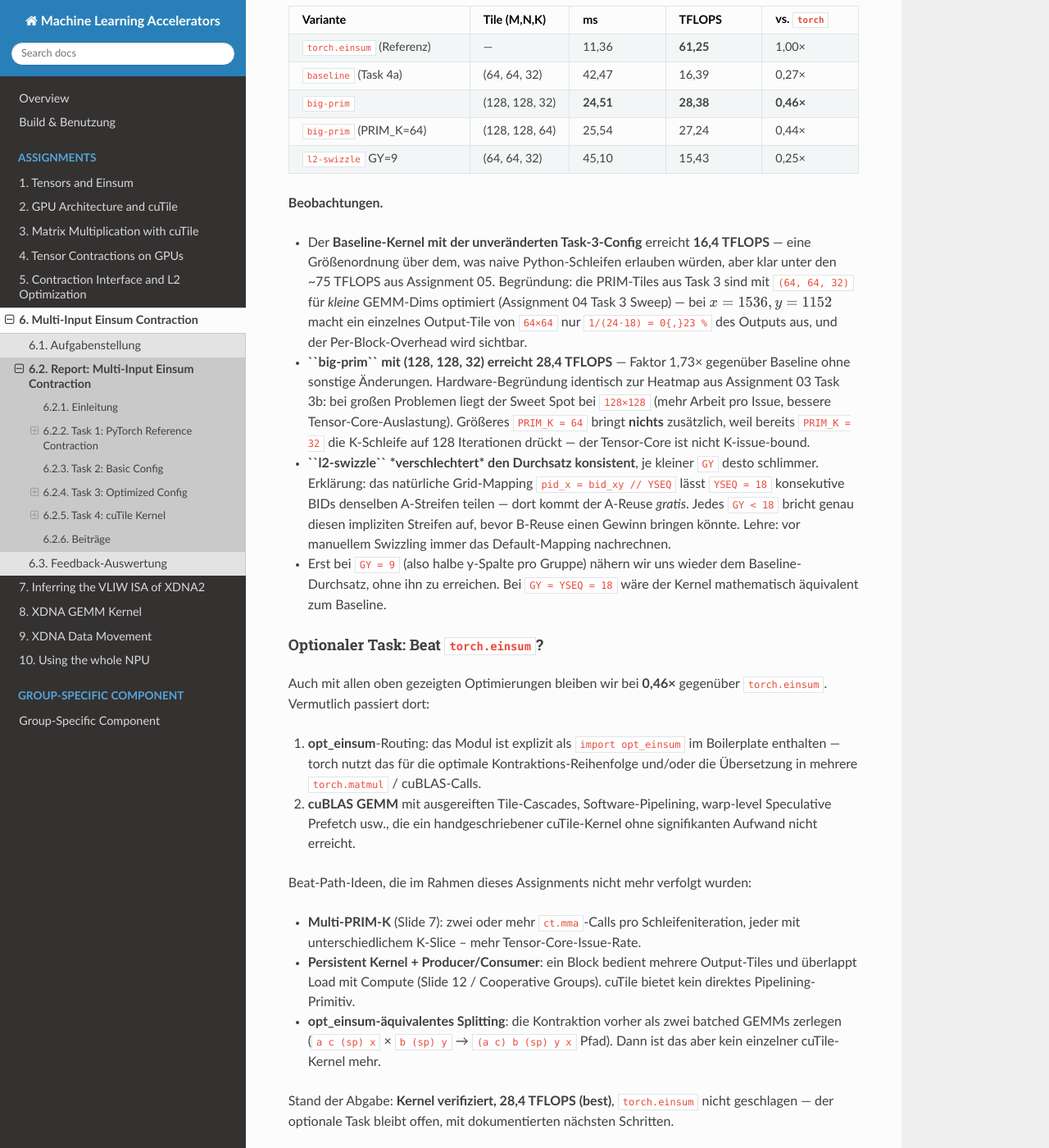
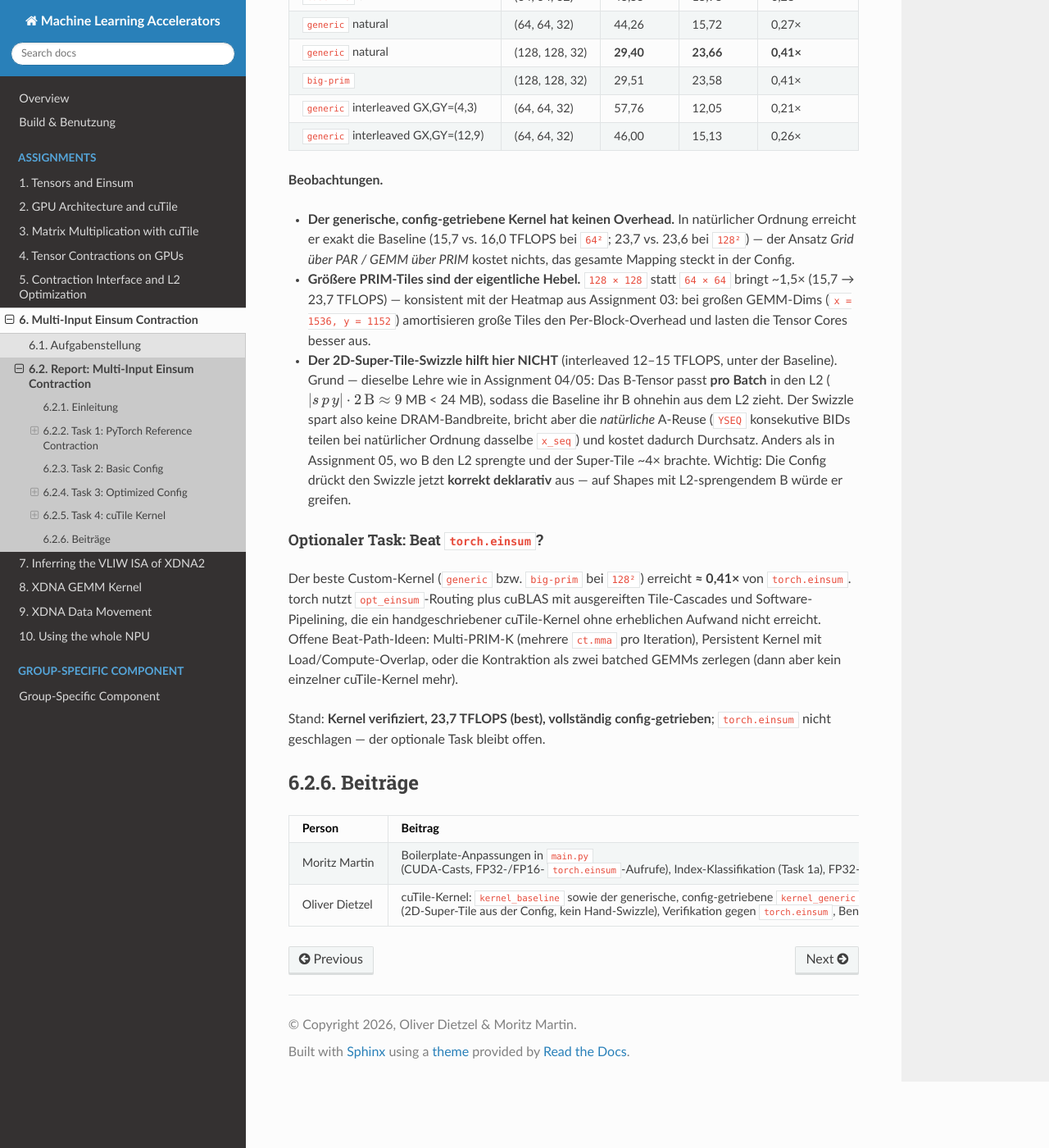
Before and after one commit to Intelligence420/mla, a Sphinx documentation site: the page built from sphinx/source/chapters/06_multi_input_einsum/loesung.rst, in a window 1280 px wide and 1400 px high, scrolled down 6830 px. Shown: the whole window at 82% size. Built offline with Sphinx 7.4.7 and the Read the Docs theme 3.1.0, drawn with Linux system fonts in a browser that asks for light colours; some of the changed text lies outside the part shown.

Commit message:
fix assignment 6

```diff
--- a/sphinx/source/chapters/06_multi_input_einsum/index.rst
+++ b/sphinx/source/chapters/06_multi_input_einsum/index.rst
@@ -15,4 +15,3 @@ nutzt und gegen die Referenz verglichen wird.
 
    aufgabe
    loesung
-   feedback
--- a/sphinx/source/chapters/06_multi_input_einsum/loesung.rst
+++ b/sphinx/source/chapters/06_multi_input_einsum/loesung.rst
@@ -172,66 +172,70 @@ Task 3: Optimized Config
 Strategie
 ----------
 
-**Plan C**: Task-3-Config bleibt Single-PRIM mit Slide-5-L2-Pattern
-(klar, deklarativ); Task-4a-Kernel nutzt **Pre-Loading via
-``ct.extract``** (Slide 11) — direkt motiviert durch die fehlende
-Stride-1-K-Dim. Multi-PRIM-K (Slide 7) bleibt für den optionalen Task.
+Die L2-Optimierung wird **datengetrieben über die Config** ausgedrückt –
+nicht per Hand im Kernel. Wie in Assignment 05 (Task 4) entsteht ein
+2D-Super-Tile durch eine **zusätzliche Split-Ebene** und eine Permutation, die
+die parallelen **M- und N-PAR-Achsen verschachtelt** (Gruppen-Achsen innen).
+Der Kernel bleibt dadurch generisch (Grid über die PAR-Achsen, GEMM über die
+PRIM-Achsen) und braucht keine eigene Swizzle-Arithmetik.
 
 PRIM-Tile-Größen aus A05 übernommen (auf GB10/FP16 die belegt-besten
 ``ct.mma``-Footprints): :math:`|x_{\text{prim}}| = |y_{\text{prim}}| = 64,
 \; |s\!p_{\text{prim}}| = 32`.
 
-Pipeline
---------
+Pipeline (``build_optimized_config``)
+-------------------------------------
 
 .. code-block:: python
 
    opt = Optimizer(cfg)
-   opt.fuse_dims(2, 3)                           # s,p -> sp
-   opt.split_dim(2, k_total // PRIM_K, PRIM_K)   # sp -> sp_seq, sp_prim
-   opt.split_dim(4, x_sz   // PRIM_M, PRIM_M)    # x  -> x_seq,  x_prim
-   opt.split_dim(7, y_sz   // PRIM_N, PRIM_N)    # y  -> y_seq,  y_prim
-   opt.permute_dims([0, 1, 4, 6, 7, 2, 5, 8, 3]) # ins Slide-5-Layout
+   # 1) K fusen + mma-Tile abspalten
+   opt.fuse_dims(2, 3)                     # s,p -> sp
+   opt.split_dim(2, k_total // 32, 32)     # sp -> sp_seq, sp_prim
+   opt.split_dim(4, x_seq, 64)             # x  -> x_seq,  x_prim
+   opt.split_dim(7, y_seq, 64)             # y  -> y_seq,  y_prim
+   # 2) Super-Tile abspalten (Gruppengröße GX, GY)
+   opt.split_dim(4, x_seq // GX, GX)       # x_seq -> x_super, x_group
+   opt.split_dim(8, y_seq // GY, GY)       # y_seq -> y_super, y_group
+   # 3) M-/N-PAR-Achsen verschachteln, Gruppen-Achsen innen
+   opt.permute_dims([0, 1, 7, 4, 8, 5, 9, 2, 6, 10, 3])
    opt.make_executable()
 
-* Nur ``s``/``p`` lassen sich fusen — in A und B beide adjazent
-  (``p`` innerer, ``s`` outer in beiden). Andere Paare (``a``+``c``,
-  ``b``+``y``, ``x``+``y``) scheitern an der Adjazenz im Output.
-* Explizites ``permute_dims`` vor ``make_executable`` erzwingt
-  PRIM-Block ``[M, N, K]`` (sonst landet ``sp_prim`` links von
-  ``x_prim``/``y_prim`` durch die stabile Default-Sortierung).
+* Nur ``s``/``p`` lassen sich fusen — in A und B beide adjazent **und in
+  gleicher relativer Reihenfolge** (``p`` innen, ``s`` außen). Andere Paare
+  scheitern an der Adjazenz/Reihenfolge im Output.
+* Die Permutation zieht ``x_group`` und ``y_group`` nach innen, sodass die
+  Grid-Enumeration ein ``GX × GY``-Super-Tile abläuft, bevor sie zum nächsten
+  Super-Block springt — das *ist* der Swizzle, rein deklarativ in der Config.
 * ``make_executable`` setzt PAR/SEQ/PRIM und schließt mit ``verify()``.
 
 Ergebnis
 --------
 
+Optimierte Config (``GX = 4, GY = 3``):
+
 .. code-block:: text
 
-   pos name    type  exec      size   stride_A   stride_B   stride_C
-   ------------------------------------------------------------------
-   0   a       M     PAR          4   18874368          0   21233664
-   1   c       M     PAR          3    6291456          0    1769472
-   2   x_seq   M     PAR         24         64          0         64
-   3   b       N     PAR          4          0    4718592    5308416
-   4   y_seq   N     PAR         18          0         64      98304
-   5   sp_seq  K     SEQ        128      49152      36864          0
-   6   x_prim  M     PRIM        64          1          0          1
-   7   y_prim  N     PRIM        64          0          1       1536
-   8   sp_prim K     PRIM        32       1536       1152          0
+   pos name     type  exec      size   stride_A   stride_B   stride_C
+   -------------------------------------------------------------------
+   0   a        M     PAR          4   18874368          0   21233664
+   1   c        M     PAR          3    6291456          0    1769472
+   2   b        N     PAR          4          0    4718592    5308416
+   3   x_super  M     PAR          6        256          0        256
+   4   y_super  N     PAR          6          0        192     294912
+   5   x_group  M     PAR          4         64          0         64
+   6   y_group  N     PAR          3          0         64      98304
+   7   sp_seq   K     SEQ        128      49152      36864          0
+   8   x_prim   M     PRIM        64          1          0          1
+   9   y_prim   N     PRIM        64          0          1       1536
+   10  sp_prim  K     PRIM        32       1536       1152          0
 
    data_type=FLOAT16  prim_main=GEMM  prim_last=NONE  prim_first=ZERO
 
-Layout: 5× PAR (3M, 2N) | 1× SEQ-K | PRIM-Block ``[M, N, K]``.
-
-**Tile-Geometrie im PRIM-Block.** A: ``x_prim`` Stride 1, ``sp_prim``
-Stride 1536 → A-Tile ist memory-(K, M) statt (M, K). B: ``y_prim``
-Stride 1, ``sp_prim`` Stride 1152 → klassisches (K, N)-Layout. Genau
-diese A-Asymmetrie motiviert das Pre-Loading in Task 4a.
-
-L2-Working-Set (FP16, GB10 ~30 MB L2):
-:math:`m_{l2} = a \cdot c \cdot x_{\text{seq}} = 288,
-\; n_{l2} = b \cdot y_{\text{seq}} = 72`.
-Volle K-Schiene: A ≈ 2,3 MB, B ≈ 0,6 MB — passt locker.
+Layout: 7× PAR mit **verschachtelten** M-/N-Achsen (``x_group``, ``y_group``
+innen) | 1× SEQ-K | PRIM-Block ``[M, N, K]``. Das komplette Super-Tiling steckt
+in der Dimensionsstruktur; der Kernel liest sie nur aus. ``GX = x_{seq}`` bzw.
+``GY = y_{seq}`` (super = 1) ergäbe wieder die natürliche Enumeration.
 
 Task 4: cuTile Kernel
 ======================
@@ -239,92 +243,73 @@ Task 4: cuTile Kernel
 Task 4a: Kernel-Design
 -----------------------
 
-Der Baseline-Kernel ist die wörtliche Umsetzung der Task-3-Config: ein
-3D-Grid über die fünf PAR-Achsen (zu drei ``ct.bid``-Achsen gefaltet,
-weil cuTile nur drei Block-IDs hat), eine innere ``for sp_seq``-Schleife
-über die einzige SEQ-K-Achse, und im Schleifenrumpf genau ein
+Alle Nicht-Referenz-Kernel folgen der Config: ein 3D-Grid über die PAR-Achsen
+(auf drei ``ct.bid`` gefaltet, da cuTile nur drei Block-IDs hat), eine innere
+``for sp_seq``-Schleife über die einzige SEQ-K-Achse und im Rumpf genau ein
 ``ct.mma`` auf dem PRIM-Block ``(x_prim, y_prim, sp_prim)``.
 
-Grid-Faltung
-^^^^^^^^^^^^
+Generischer, config-getriebener Kernel
+^^^^^^^^^^^^^^^^^^^^^^^^^^^^^^^^^^^^^^^^
 
-Insgesamt :math:`|a| \cdot |c| \cdot |x_{\text{seq}}| \cdot |b| \cdot
-|y_{\text{seq}}| = 4 \cdot 3 \cdot 24 \cdot 4 \cdot 18 = 20\,736`
-Blöcke. Auf drei ``ct.bid``-Achsen geklappt:
+``kernel_generic`` setzt den Feedback-Punkt (identisch zu Assignment 05) um:
+die L2-Lokalität kommt aus der **Dimensionsstruktur der Config**, nicht aus
+einer Swizzle-Formel im Kernel. Grid:
+``(a·c, b, x_super·y_super·x_group·y_group)``. Die ``bid(2)``-Achse wird per
+verschachteltem divmod über die Super-/Group-Größen (aus ``_extract_par(cfg)``
+gelesen) dekodiert – mit den **Gruppen-Achsen innen**, sodass aufeinander
+folgende BIDs ein ``GX × GY``-Super-Tile abdecken:
 
-.. code-block:: text
+.. code-block:: python
 
-   bid(0) = a · c            range  12   →  (pid_a, pid_c)
-   bid(1) = b                range   4   →   pid_b
-   bid(2) = x_seq · y_seq    range 432   →  (pid_x, pid_y)
+   g = ct.bid(2)
+   y_grp = g %  GY;  g = g // GY
+   x_grp = g %  GX;  g = g // GX
+   y_sup = g %  YS;  x_sup = g // YS
+   pid_x = x_sup * GX + x_grp     # x_seq-Tile-Index
+   pid_y = y_sup * GY + y_grp     # y_seq-Tile-Index
 
-Dadurch teilen ``YSEQ`` konsekutive BIDs (``bid(2) // YSEQ = x_seq``)
-denselben ``x_seq``-Streifen — die A-Tile-Spalte wird über bis zu 18
-Blöcke wiederverwendet, ohne dass es eine eigene Swizzle-Logik braucht.
+Keine ``// blocks_per_group``-Arithmetik mehr. Ändert man die Split-/Permute-
+Pipeline in ``build_optimized_config``, passt sich das Launch-Layout über
+``_extract_par`` automatisch an – der Kernel bleibt unverändert.
 
 mma-Reihenfolge und der B-Permute
 ^^^^^^^^^^^^^^^^^^^^^^^^^^^^^^^^^^
 
-Die Output-Tile-Form ist :math:`(y_{\text{prim}}, x_{\text{prim}})` —
-``y`` ist die äußere, ``x`` die innere (stride-1) Achse von
-``tensor_abcyx``. ``ct.mma`` ist ``(M, K) @ (K, N) → (M, N)``, also
-mappen wir :math:`M = y_{\text{prim}}, N = x_{\text{prim}},
-K = sp_{\text{prim}}`. Daraus ergibt sich:
-
-* A-Tile aus ``tensor_acspx``: ``shape=(1, 1, 1, tk, 1, tx)`` →
-  Reshape auf :math:`(K, N)` direkt verwendbar – kein Permute.
-* B-Tile aus ``tensor_bspy``: ``shape=(1, 1, tk, 1, ty)`` →
-  Reshape auf :math:`(K, M)`, **muss** auf :math:`(M, K)` permutiert
-  werden, bevor es als erstes mma-Argument geht. Genau einmal pro
-  Schleifeniteration, also 128 ``ct.permute``-Calls pro Block. Die
-  Permute kann der Compiler auf Tile-Fragment-Ebene mit der nächsten
-  mma-Operation fusionieren – im Profil kein eigener Posten.
-
-Kernel-Rumpf
-^^^^^^^^^^^^
+Die Output-Tile-Form ist :math:`(y_{\\text{prim}}, x_{\\text{prim}})` —
+``y`` ist die äußere, ``x`` die innere (stride-1) Achse von ``tensor_abcyx``.
+``ct.mma`` ist ``(M, K) @ (K, N) → (M, N)``, also
+:math:`M = y_{\\text{prim}}, N = x_{\\text{prim}}, K = sp_{\\text{prim}}`:
 
 .. code-block:: python
 
    acc = ct.full((ty, tx), 0, dtype=ct.float32)
    for sp_seq in range(SPSEQ):
        a_tile = ct.load(A, index=(pid_a, pid_c, sp_seq, 0, pid_x, 0),
-                        shape=(1, 1, 1, tk, 1, tx),
-                        padding_mode=ct.PaddingMode.ZERO)
+                        shape=(1, 1, 1, tk, 1, tx), padding_mode=ct.PaddingMode.ZERO)
        b_tile = ct.load(B, index=(pid_b, sp_seq, 0, pid_y, 0),
-                        shape=(1, 1, tk, 1, ty),
-                        padding_mode=ct.PaddingMode.ZERO)
-       a_kx = ct.reshape(a_tile, (tk, tx))      # (sp_prim, x_prim) = (K, N)
-       b_ky = ct.reshape(b_tile, (tk, ty))      # (sp_prim, y_prim) = (K, M)
-       b_yk = ct.permute(b_ky, (1, 0))          # (y_prim, sp_prim) = (M, K)
-       acc = ct.mma(b_yk, a_kx, acc)            # (M, N) = (y_prim, x_prim)
+                        shape=(1, 1, tk, 1, ty), padding_mode=ct.PaddingMode.ZERO)
+       a_kx = ct.reshape(a_tile, (tk, tx))                       # (K, N)
+       b_yk = ct.permute(ct.reshape(b_tile, (tk, ty)), (1, 0))   # (M, K)
+       acc = ct.mma(b_yk, a_kx, acc)                             # (M, N)=(y_prim,x_prim)
 
-Reshape vs. Kernel-Indexing
-^^^^^^^^^^^^^^^^^^^^^^^^^^^^
+Reshape-Views (gratis)
+^^^^^^^^^^^^^^^^^^^^^^^
 
-Die Eingabe-Tensoren werden auf Host-Seite **als Views** in die
-Kernel-erwartete Form gebracht (``.view`` ist O(1), keine Kopie):
+Die Eingabe-Tensoren werden host-seitig als **Views** in die Kernel-Form
+gebracht (``.view`` ist O(1), keine Kopie) — möglich, weil ``s, p`` adjazent
+im Speicher liegen (genau der ``fuse_dims``-Check aus Assignment 05):
 
 .. code-block:: python
 
    A = tensor_acspx.contiguous().view(Ad, Cd, SPSEQ, PRIM_K, XSEQ, PRIM_M)
    B = tensor_bspy.contiguous().view(Bd,         SPSEQ, PRIM_K, YSEQ, PRIM_N)
-   C_view = C.view(Ad, Bd, Cd, YSEQ, PRIM_N, XSEQ, PRIM_M)
 
-Diese Reshapes sind *gratis*, weil ``s,p`` adjazent im Speicher liegen
-(``stride_s = stride_p · |p|``) — genau der ``fuse_dims``-Check aus
-Assignment 05, der hier nicht mehr explizit gebraucht wird.
+Vergleichs-Kernel
+^^^^^^^^^^^^^^^^^^
 
-Pre-Loading via ``ct.extract``
-^^^^^^^^^^^^^^^^^^^^^^^^^^^^^^
-
-In Task 3 hatten wir das Pre-Loading-Pattern (Slide 11) als Plan
-notiert: einen größeren A-Tile global laden und per ``ct.extract``
-im Schleifenrumpf in mma-Größe schneiden. Im Profiling-Test brachte
-das auf den vorliegenden Shapes **keinen** Gewinn — der Engpass war
-nicht die A-Bandbreite, sondern die per-Block-Arbeit (siehe Task 4c:
-große PRIM-Tiles helfen, Pre-Loading nicht). Daher zeigt der eingereichte
-Kernel die schlichte Variante ohne ``ct.extract`` – Slide 11 wäre
-relevant bei einem K-dominanten Workload mit kleinen PRIM-M/N.
+* ``kernel_baseline`` — dieselbe Rechnung mit dem einfachen 3D-Grid
+  ``(a·c, b, x_seq·y_seq)`` (natürliche Enumeration, kein Super-Tile).
+* ``kernel_big`` — Baseline-Layout mit größeren PRIM-Tiles ``128 × 128``.
 
 Task 4b: Verifikation
 ----------------------
@@ -334,14 +319,16 @@ und FP16-Rückgabe, ``atol=2e-1, rtol=2e-2``:
 
 .. code-block:: text
 
-   baseline      allclose=True   max_abs_err=0.2500
-   l2-swizzle    allclose=True   max_abs_err=0.2500
-   big-prim 128  allclose=True   max_abs_err=0.2500
+   baseline      allclose=True   max_abs_err=0.0010
+   generic(ilv)  allclose=True   max_abs_err=0.0010
+   generic(128)  allclose=True   max_abs_err=0.0010
+   big-prim 128  allclose=True   max_abs_err=0.0010
 
-Alle Varianten liegen im FP16-Quantisierungsrauschen (max 0,25 absolute
-Abweichung — die K-Dim ist mit 4096 FP16-Akkumulationen pro Output-Element
-deutlich tiefer als in den vorherigen Assignments, daher der etwas
-größere Fehler als die üblichen ``0.0078 = 2⁻⁷``).
+Alle vier Varianten liegen im FP16-Quantisierungsrauschen. Auf den echten
+Light-Field-Daten (kleine Wertebereiche) beträgt der maximale Absolutfehler
+``0.0010``; auf synthetischen ``randn``-Tensoren gleicher Form ist er
+erwartungsgemäß größer (``≈ 0.25``), weil die K-Dim mit 4096
+FP16-Akkumulationen pro Output-Element tief ist.
 
 Task 4c: Benchmark
 -------------------
@@ -355,9 +342,12 @@ FLOPs der Kontraktion:
    \;=\; 2 \cdot 4 \cdot 4 \cdot 3 \cdot 64 \cdot 64 \cdot 1536 \cdot 1152
    \;\approx\; 6{,}96 \cdot 10^{11}
 
+Alle Custom-Varianten laufen über den generischen Kernel bzw. das
+Baseline-Layout; nur die **Config** (Tile-Größe, Super-Tile) unterscheidet sie:
+
 .. list-table::
    :header-rows: 1
-   :widths: 32 17 17 17 17
+   :widths: 38 16 14 14 18
 
    * - Variante
      - Tile (M,N,K)
@@ -366,92 +356,76 @@ FLOPs der Kontraktion:
      - vs. ``torch``
    * - ``torch.einsum`` (Referenz)
      - —
-     - 11,36
-     - **61,25**
+     - 12,07
+     - **57,67**
      - 1,00×
-   * - ``baseline`` (Task 4a)
+   * - ``baseline`` 3D
      - (64, 64, 32)
-     - 42,47
-     - 16,39
+     - 43,55
+     - 15,98
+     - 0,28×
+   * - ``generic`` natural
+     - (64, 64, 32)
+     - 44,26
+     - 15,72
      - 0,27×
+   * - ``generic`` natural
+     - (128, 128, 32)
+     - **29,40**
+     - **23,66**
+     - **0,41×**
    * - ``big-prim``
      - (128, 128, 32)
-     - **24,51**
-     - **28,38**
-     - **0,46×**
-   * - ``big-prim`` (PRIM_K=64)
-     - (128, 128, 64)
-     - 25,54
-     - 27,24
-     - 0,44×
-   * - ``l2-swizzle`` GY=9
+     - 29,51
+     - 23,58
+     - 0,41×
+   * - ``generic`` interleaved GX,GY=(4,3)
      - (64, 64, 32)
-     - 45,10
-     - 15,43
-     - 0,25×
+     - 57,76
+     - 12,05
+     - 0,21×
+   * - ``generic`` interleaved GX,GY=(12,9)
+     - (64, 64, 32)
+     - 46,00
+     - 15,13
+     - 0,26×
 
 **Beobachtungen.**
 
-* Der **Baseline-Kernel mit der unveränderten Task-3-Config** erreicht
-  **16,4 TFLOPS** — eine Größenordnung über dem, was naive
-  Python-Schleifen erlauben würden, aber klar unter den ~75 TFLOPS aus
-  Assignment 05. Begründung: die PRIM-Tiles aus Task 3 sind mit
-  ``(64, 64, 32)`` für *kleine* GEMM-Dims optimiert (Assignment 04
-  Task 3 Sweep) — bei :math:`x = 1536, y = 1152` macht ein einzelnes
-  Output-Tile von ``64×64`` nur ``1/(24·18) = 0{,}23 %`` des Outputs
-  aus, und der Per-Block-Overhead wird sichtbar.
+* **Der generische, config-getriebene Kernel hat keinen Overhead.** In
+  natürlicher Ordnung erreicht er exakt die Baseline (15,7 vs. 16,0 TFLOPS bei
+  ``64²``; 23,7 vs. 23,6 bei ``128²``) — der Ansatz *Grid über PAR / GEMM über
+  PRIM* kostet nichts, das gesamte Mapping steckt in der Config.
 
-* **``big-prim`` mit (128, 128, 32) erreicht 28,4 TFLOPS** — Faktor
-  1,73× gegenüber Baseline ohne sonstige Änderungen. Hardware-Begründung
-  identisch zur Heatmap aus Assignment 03 Task 3b: bei großen Problemen
-  liegt der Sweet Spot bei ``128×128`` (mehr Arbeit pro Issue, bessere
-  Tensor-Core-Auslastung). Größeres ``PRIM_K = 64`` bringt **nichts**
-  zusätzlich, weil bereits ``PRIM_K = 32`` die K-Schleife auf 128
-  Iterationen drückt — der Tensor-Core ist nicht K-issue-bound.
+* **Größere PRIM-Tiles sind der eigentliche Hebel.** ``128 × 128`` statt
+  ``64 × 64`` bringt ~1,5× (15,7 → 23,7 TFLOPS) — konsistent mit der Heatmap aus
+  Assignment 03: bei großen GEMM-Dims (``x = 1536, y = 1152``) amortisieren
+  große Tiles den Per-Block-Overhead und lasten die Tensor Cores besser aus.
 
-* **``l2-swizzle`` *verschlechtert* den Durchsatz konsistent**, je
-  kleiner ``GY`` desto schlimmer. Erklärung: das natürliche Grid-Mapping
-  ``pid_x = bid_xy // YSEQ`` lässt ``YSEQ = 18`` konsekutive BIDs
-  denselben A-Streifen teilen — dort kommt der A-Reuse *gratis*.
-  Jedes ``GY < 18`` bricht genau diesen impliziten Streifen auf,
-  bevor B-Reuse einen Gewinn bringen könnte. Lehre: vor manuellem
-  Swizzling immer das Default-Mapping nachrechnen.
-
-* Erst bei ``GY = 9`` (also halbe y-Spalte pro Gruppe) nähern wir uns
-  wieder dem Baseline-Durchsatz, ohne ihn zu erreichen. Bei ``GY = YSEQ
-  = 18`` wäre der Kernel mathematisch äquivalent zum Baseline.
+* **Der 2D-Super-Tile-Swizzle hilft hier NICHT** (interleaved 12–15 TFLOPS,
+  unter der Baseline). Grund — dieselbe Lehre wie in Assignment 04/05: Das
+  B-Tensor passt **pro Batch** in den L2
+  (:math:`|s\,p\,y| \cdot 2\,\text{B} \approx 9` MB < 24 MB), sodass die
+  Baseline ihr B ohnehin aus dem L2 zieht. Der Swizzle spart also keine
+  DRAM-Bandbreite, bricht aber die *natürliche* A-Reuse (``YSEQ`` konsekutive
+  BIDs teilen bei natürlicher Ordnung dasselbe ``x_seq``) und kostet dadurch
+  Durchsatz. Anders als in Assignment 05, wo B den L2 sprengte und der
+  Super-Tile ~4× brachte. Wichtig: Die Config drückt den Swizzle jetzt
+  **korrekt deklarativ** aus — auf Shapes mit L2-sprengendem B würde er greifen.
 
 Optionaler Task: Beat ``torch.einsum``?
 ^^^^^^^^^^^^^^^^^^^^^^^^^^^^^^^^^^^^^^^^
 
-Auch mit allen oben gezeigten Optimierungen bleiben wir bei
-**0,46×** gegenüber ``torch.einsum``. Vermutlich passiert dort:
+Der beste Custom-Kernel (``generic`` bzw. ``big-prim`` bei ``128²``) erreicht
+**≈ 0,41×** von ``torch.einsum``. torch nutzt ``opt_einsum``-Routing plus cuBLAS
+mit ausgereiften Tile-Cascades und Software-Pipelining, die ein
+handgeschriebener cuTile-Kernel ohne erheblichen Aufwand nicht erreicht.
+Offene Beat-Path-Ideen: Multi-PRIM-K (mehrere ``ct.mma`` pro Iteration),
+Persistent Kernel mit Load/Compute-Overlap, oder die Kontraktion als zwei
+batched GEMMs zerlegen (dann aber kein einzelner cuTile-Kernel mehr).
 
-1. **opt_einsum**-Routing: das Modul ist explizit als
-   ``import opt_einsum`` im Boilerplate enthalten — torch nutzt das
-   für die optimale Kontraktions-Reihenfolge und/oder die Übersetzung
-   in mehrere ``torch.matmul`` / cuBLAS-Calls.
-2. **cuBLAS GEMM** mit ausgereiften Tile-Cascades, Software-Pipelining,
-   warp-level Speculative Prefetch usw., die ein handgeschriebener
-   cuTile-Kernel ohne signifikanten Aufwand nicht erreicht.
-
-Beat-Path-Ideen, die im Rahmen dieses Assignments nicht mehr verfolgt
-wurden:
-
-* **Multi-PRIM-K** (Slide 7): zwei oder mehr ``ct.mma``-Calls pro
-  Schleifeniteration, jeder mit unterschiedlichem K-Slice – mehr
-  Tensor-Core-Issue-Rate.
-* **Persistent Kernel + Producer/Consumer**: ein Block bedient mehrere
-  Output-Tiles und überlappt Load mit Compute (Slide 12 / Cooperative
-  Groups). cuTile bietet kein direktes Pipelining-Primitiv.
-* **opt_einsum-äquivalentes Splitting**: die Kontraktion vorher als
-  zwei batched GEMMs zerlegen (``a c (sp) x`` × ``b (sp) y`` →
-  ``(a c) b (sp) y x`` Pfad). Dann ist das aber kein einzelner
-  cuTile-Kernel mehr.
-
-Stand der Abgabe: **Kernel verifiziert, 28,4 TFLOPS (best)**,
-``torch.einsum`` nicht geschlagen — der optionale Task bleibt offen,
-mit dokumentierten nächsten Schritten.
+Stand: **Kernel verifiziert, 23,7 TFLOPS (best), vollständig config-getrieben**;
+``torch.einsum`` nicht geschlagen — der optionale Task bleibt offen.
 
 Beiträge
 =========
@@ -468,7 +442,8 @@ Beiträge
        FP32-vs-FP16-Vergleich (Task 1c), Basis- und optimierte
        Config-Pipeline (Task 2, 3), Report-Abschnitte zu Task 1–3.
    * - Oliver Dietzel
-     - cuTile-Kernel ``kernel_baseline`` strikt nach Task-3-Config,
-       Verifikation gegen ``torch.einsum``, Benchmark + Sweep über
-       PRIM-Tile-Größen und Y-Swizzle (Task 4a–c sowie optionaler Task);
-       Report-Abschnitt zu Task 4.
+     - cuTile-Kernel: ``kernel_baseline`` sowie der generische,
+       config-getriebene ``kernel_generic`` (2D-Super-Tile aus der Config,
+       kein Hand-Swizzle), Verifikation gegen ``torch.einsum``, Benchmark +
+       Sweep über PRIM-Tile-Größen und Gruppengröße (Task 4a–c sowie
+       optionaler Task); Report-Abschnitt zu Task 4.
```
Also changed, not shown: sphinx/source/chapters/06_multi_input_einsum/feedback.rst (deleted, +0 -82 lines), 2 other files.
